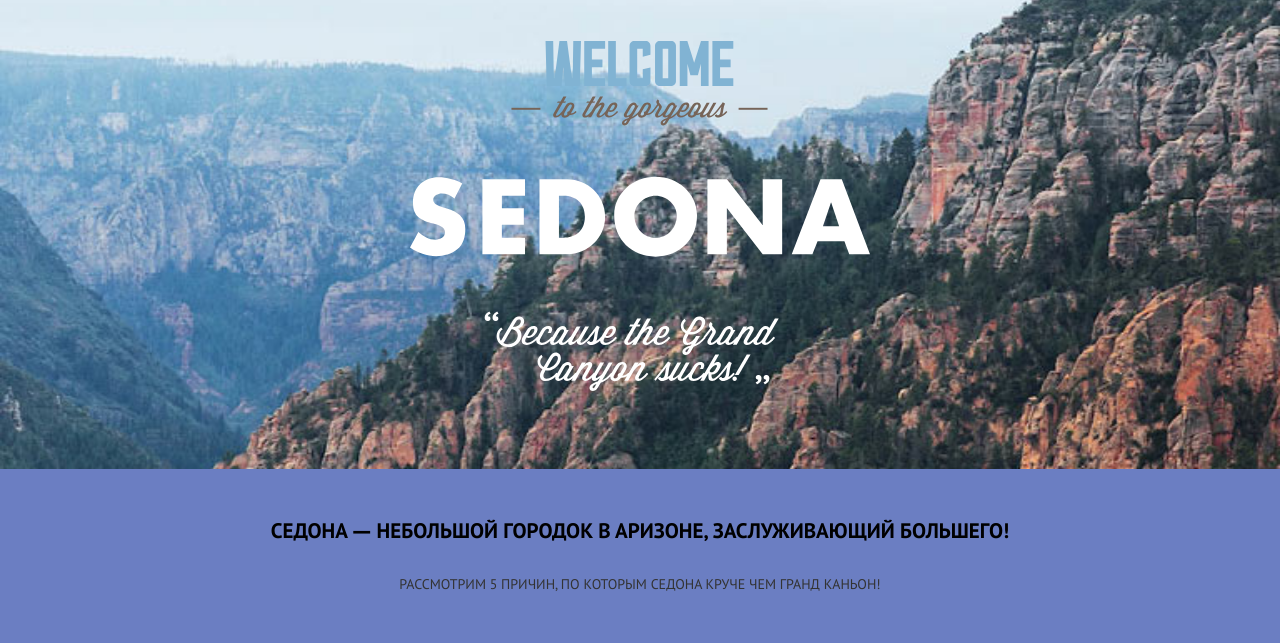
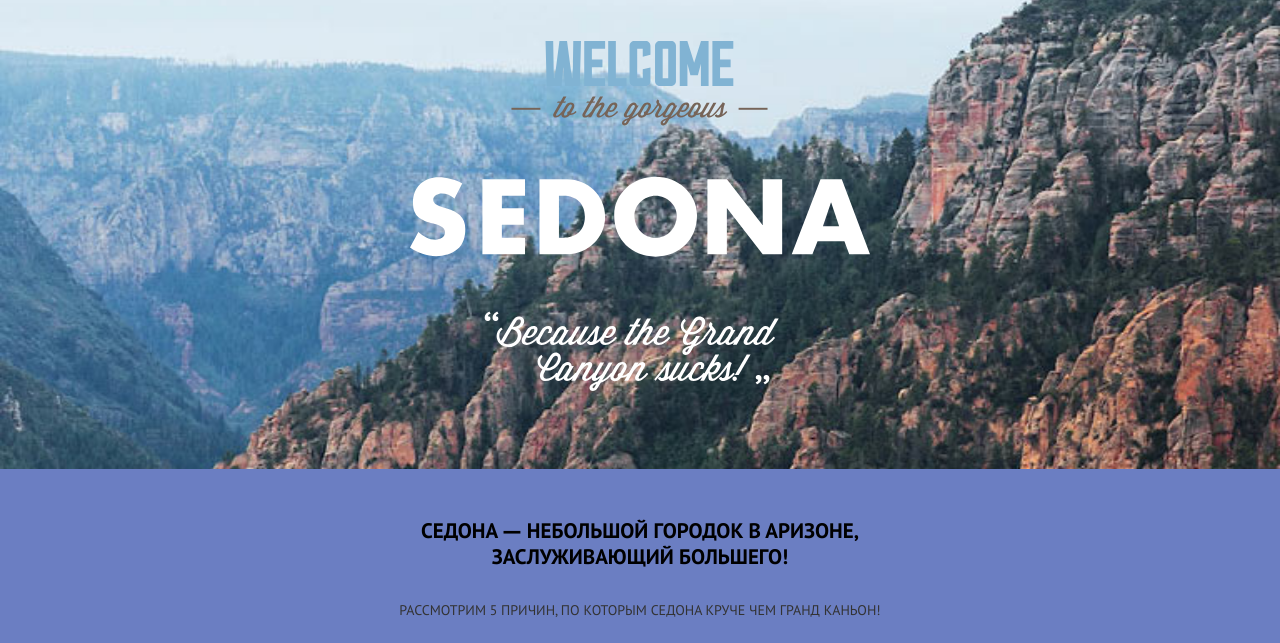
Before and after one commit to perian/Sedona, a website: page index.html in a window 1280 px wide. Shown: the part 106-749 px from the top of the page. Drawn offline with nearby package versions, Linux system fonts and the light colour scheme; files that its build step writes are made by us from their sources.

Commit message:
Блок Интро, поправил wrapper

```diff
--- a/sass/blocks/intro.scss
+++ b/sass/blocks/intro.scss
@@ -10,7 +10,11 @@
 }
 
 .intro__wrapper {
-  @include container;
+  width: 275px;
+  margin: 0 auto;
+  @include tablet {
+    width: 550px;
+  }
 }
 
 .intro__background {
```
